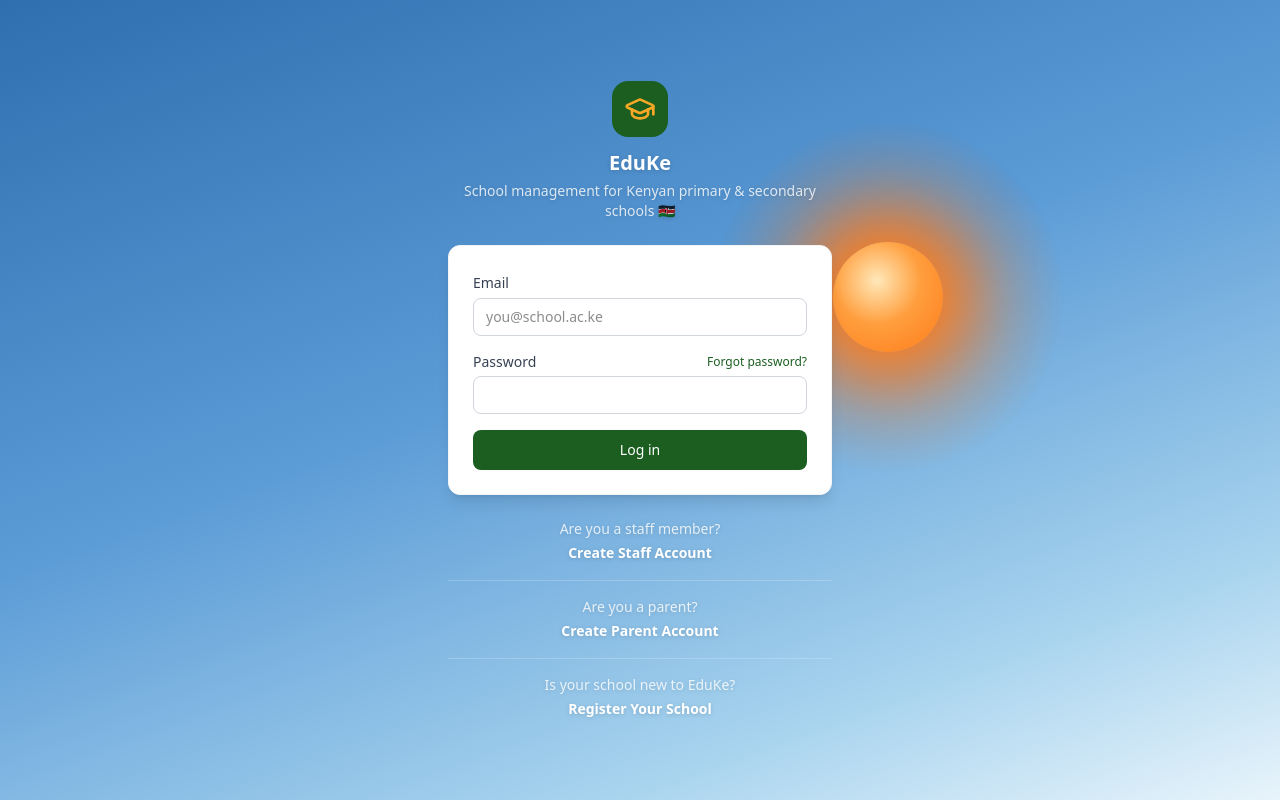
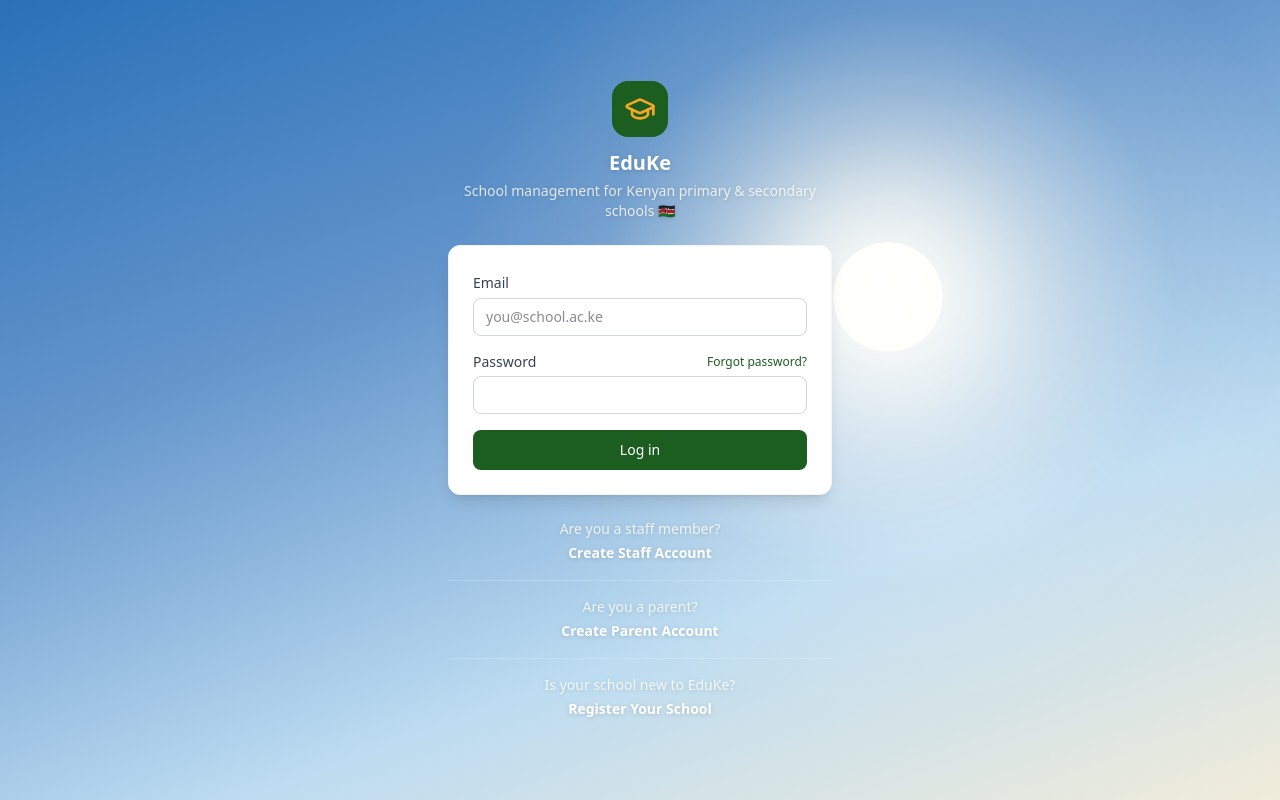
Before and after one commit to Lawrencejohn254/eduke, a Next.js app: page /login in a window 1280 px wide. Built offline with nearby package versions, Linux system fonts and the light colour scheme.

Commit message:
update sun animation

```diff
--- a/src/components/TimeOfDayBackground.jsx
+++ b/src/components/TimeOfDayBackground.jsx
@@ -4,16 +4,16 @@ import { useEffect, useState } from "react";
 
 /**
  * TimeOfDayBackground
- * Full-viewport gradient background with a sun/moon that travels a smooth
- * arc from mid-left to mid-right:
- *   - Sun is up from 06:00 -> 18:00, rising at the left, peaking at the top
- *     center around noon, setting at the right.
- *   - Moon takes over from 18:00 -> 06:00 (next day), tracing the same
- *     left-to-right arc.
- * Background gradient still shifts through 5 named phases (dawn/morning/
- * day/dusk/night) for color, independent of the orb's continuous position.
+ * - Sky gradient interpolates continuously between keyframes across 24h
+ *   (no hard jumps between "phases").
+ * - Sun travels a left-to-right arc (rise -> zenith -> set). Its brightness
+ *   is tied to actual clock time: fully bright/white-hot from 10am-4pm,
+ *   dulling toward a warmer orange as it approaches sunrise/sunset.
+ * - Moon takes over 18:00 -> 06:00 on the same arc shape, rendered as a
+ *   crescent via a CSS mask (so the "bite" always shows the true sky behind
+ *   it, matching at any hour).
  *
- * Usage: render as an absolutely-positioned layer behind your login form.
+ * Usage:
  *   <div className="relative min-h-screen">
  *     <TimeOfDayBackground />
  *     <div className="relative z-10"> ...your login form... </div>
@@ -23,54 +23,77 @@ import { useEffect, useState } from "react";
 const SUNRISE_HOUR = 6;
 const SUNSET_HOUR = 18;
 
-function getPhase(hour) {
-  if (hour >= 5 && hour < 8) return "dawn";
-  if (hour >= 8 && hour < 11) return "morning";
-  if (hour >= 11 && hour < 17) return "day";
-  if (hour >= 17 && hour < 20) return "dusk";
-  return "night";
+// ---------- color interpolation helpers ----------
+
+function hexToRgb(hex) {
+  const h = hex.replace("#", "");
+  const full = h.length === 3 ? h.split("").map((c) => c + c).join("") : h;
+  const num = parseInt(full, 16);
+  return { r: (num >> 16) & 255, g: (num >> 8) & 255, b: num & 255 };
 }
 
-const GRADIENTS = {
-  dawn: "linear-gradient(160deg, #2b2149 0%, #6b3a5e 35%, #d97a5f 70%, #f4b57a 100%)",
-  morning: "linear-gradient(160deg, #3a4a7a 0%, #6d7fb0 40%, #a9c3e0 75%, #f2e6c9 100%)",
-  day: "linear-gradient(160deg, #2f6fb0 0%, #5b9bd6 45%, #a7d3ee 80%, #e8f4fb 100%)",
-  dusk: "linear-gradient(160deg, #1a1533 0%, #4a2f5e 40%, #a85a72 75%, #e8a06a 100%)",
-  night: "linear-gradient(160deg, #0b0e23 0%, #171b3a 45%, #2a2758 80%, #3a2f5c 100%)",
-};
+function rgbToHex({ r, g, b }) {
+  const c = (v) => Math.round(Math.max(0, Math.min(255, v))).toString(16).padStart(2, "0");
+  return `#${c(r)}${c(g)}${c(b)}`;
+}
 
-const SUN_STYLE = {
-  color: "#ff9d3d",
-  glowCore: "#ff7a1a",
-  glowOuter: "rgba(255, 122, 26, 0.65)",
-  size: 110,
-  pulseDuration: "5s",
-  isCrescent: false,
-};
-const MOON_STYLE = {
-  color: "#f4f1e8",
-  glowCore: "#cfd8ff",
-  glowOuter: "rgba(180, 195, 255, 0.4)",
-  size: 78,
-  pulseDuration: "7s",
-  isCrescent: true,
-  // Mask cuts a transparent circular "bite" out of the moon disc, offset
-  // toward the upper-right, revealing the true sky gradient behind it
-  // (rather than painting a fixed color) so it looks correct at any hour.
-  maskImage:
-    "radial-gradient(circle at 68% 32%, transparent 0%, transparent 46%, black 48%)",
-};
+function lerpColor(hexA, hexB, t) {
+  const a = hexToRgb(hexA);
+  const b = hexToRgb(hexB);
+  return rgbToHex({
+    r: a.r + (b.r - a.r) * t,
+    g: a.g + (b.g - a.g) * t,
+    b: a.b + (b.b - a.b) * t,
+  });
+}
+
+function lerp(a, b, t) {
+  return a + (b - a) * t;
+}
+
+// ---------- sky gradient keyframes (hour -> 4 gradient stops) ----------
+// Colors chosen to move: deep night -> pre-dawn blue/violet -> golden sunrise
+// haze -> clear midday blue -> golden sunset haze -> dusk violet -> night.
+
+const SKY_KEYFRAMES = [
+  { hour: 0, stops: ["#0b0e23", "#171b3a", "#2a2758", "#3a2f5c"] },
+  { hour: 4.5, stops: ["#141a3a", "#2c2f5a", "#5a3f5e", "#7a5250"] },
+  { hour: 6, stops: ["#274472", "#7a5a3f", "#e0912f", "#ffce6b"] }, // sunrise burst
+  { hour: 8, stops: ["#2f6fb0", "#6d8fc0", "#bcd9ec", "#f2e6c9"] },
+  { hour: 12, stops: ["#1f75c9", "#4fa3e3", "#bfe3fb", "#eef9ff"] }, // clear midday
+  { hour: 16, stops: ["#2f6fb0", "#6d8fc0", "#bcd9ec", "#f2e6c9"] },
+  { hour: 18, stops: ["#2a2350", "#7a3b4a", "#e2703f", "#ffb15e"] }, // sunset burst
+  { hour: 19.5, stops: ["#1a1533", "#4a2f5e", "#a85a72", "#e8a06a"] },
+  { hour: 21, stops: ["#0f1230", "#232152", "#463456", "#5c4658"] },
+  { hour: 24, stops: ["#0b0e23", "#171b3a", "#2a2758", "#3a2f5c"] },
+];
+
+function getSkyGradient(decimalHours) {
+  let lower = SKY_KEYFRAMES[0];
+  let upper = SKY_KEYFRAMES[SKY_KEYFRAMES.length - 1];
+
+  for (let i = 0; i < SKY_KEYFRAMES.length - 1; i++) {
+    if (decimalHours >= SKY_KEYFRAMES[i].hour && decimalHours <= SKY_KEYFRAMES[i + 1].hour) {
+      lower = SKY_KEYFRAMES[i];
+      upper = SKY_KEYFRAMES[i + 1];
+      break;
+    }
+  }
+
+  const span = upper.hour - lower.hour || 1;
+  const t = (decimalHours - lower.hour) / span;
+
+  const stops = lower.stops.map((c, i) => lerpColor(c, upper.stops[i], t));
+  return `linear-gradient(160deg, ${stops[0]} 0%, ${stops[1]} 35%, ${stops[2]} 70%, ${stops[3]} 100%)`;
+}
+
+// ---------- orb (sun/moon) position along the arc ----------
 
 const LEFT_PCT = 8;
 const RIGHT_PCT = 92;
-const BASELINE_PCT = 88; // vertical position at rise/set (near horizon)
-const APEX_LIFT_PCT = 68; // how high the arc climbs above the baseline at its peak
+const BASELINE_PCT = 88;
+const APEX_LIFT_PCT = 68;
 
-/**
- * Given decimal hours (e.g. 14.5 = 2:30pm), return whether the sun or moon
- * is currently up, plus its position as percentages along a left-to-right
- * arc (0 = just rising on the left, 1 = just setting on the right).
- */
 function getOrbState(decimalHours) {
   let isSun;
   let fraction;
@@ -90,14 +113,56 @@ function getOrbState(decimalHours) {
   fraction = Math.min(1, Math.max(0, fraction));
 
   const xPct = LEFT_PCT + (RIGHT_PCT - LEFT_PCT) * fraction;
-  // sin(0) = 0 at rise/set, peaks at the midpoint -> arc shape
-  const arcHeight = Math.sin(fraction * Math.PI);
+  const arcHeight = Math.sin(fraction * Math.PI); // 0 at horizon, 1 at zenith
   const yPct = BASELINE_PCT - APEX_LIFT_PCT * arcHeight;
-  // fade in/out near the horizon edges so it doesn't look like it pops in
   const opacity = Math.min(1, 0.25 + arcHeight * 1.1);
 
-  return { isSun, xPct, yPct, opacity };
+  return { isSun, xPct, yPct, opacity, arcHeight };
 }
+
+// ---------- sun appearance: bright/white-hot 10am-4pm, dulling toward sunrise/sunset ----------
+
+const BRIGHT_START = 10; // fully bright from here...
+const BRIGHT_END = 16; // ...through here
+
+function getSunBrightness(decimalHours) {
+  if (decimalHours <= SUNRISE_HOUR || decimalHours >= SUNSET_HOUR) return 0;
+  if (decimalHours >= BRIGHT_START && decimalHours <= BRIGHT_END) return 1;
+  if (decimalHours < BRIGHT_START) {
+    return (decimalHours - SUNRISE_HOUR) / (BRIGHT_START - SUNRISE_HOUR);
+  }
+  return 1 - (decimalHours - BRIGHT_END) / (SUNSET_HOUR - BRIGHT_END);
+}
+
+function getSunAppearance(brightT) {
+  return {
+    highlight: lerpColor("#fff2c2", "#ffffff", brightT),
+    mid: lerpColor("#ffb347", "#fff9c4", brightT),
+    haloColor: lerpColor("#ff9d3d", "#fff6b0", brightT),
+    haloAlpha: lerp(0.45, 0.7, brightT),
+    haloSizeMult: lerp(3.2, 5.2, brightT),
+    // A second, much larger and softer bloom layer that only really shows
+    // up near peak brightness, giving the smooth wide falloff into the sky
+    // seen in bright midday photos rather than a hard-edged halo.
+    outerBloomSizeMult: lerp(4.0, 8.5, brightT),
+    outerBloomAlpha: lerp(0.05, 0.32, brightT),
+    glowBlur: lerp(0.5, 1.1, brightT),
+    glowSpread: lerp(0.15, 0.4, brightT),
+  };
+}
+
+const MOON_STYLE = {
+  color: "#f4f1e8",
+  glowCore: "#cfd8ff",
+  glowOuter: "rgba(180, 195, 255, 0.4)",
+  size: 78,
+  pulseDuration: "7s",
+  // Mask cuts a transparent circular "bite" out of the moon disc, offset
+  // toward the upper-right, revealing the true sky gradient behind it.
+  maskImage: "radial-gradient(circle at 68% 32%, transparent 0%, transparent 46%, black 48%)",
+};
+
+const SUN_SIZE = 110;
 
 const STAR_POSITIONS = [
   { top: "10%", left: "18%", size: 2, delay: "0s" },
@@ -115,26 +180,26 @@ function getDecimalHours(date) {
 }
 
 export default function TimeOfDayBackground() {
-  // Defaults chosen to match on server and client (avoids hydration mismatch);
-  // the real, browser-local values are computed client-side in the effect below.
-  const [phase, setPhase] = useState("day");
-  const [orb, setOrb] = useState({ isSun: true, xPct: 50, yPct: 20, opacity: 1 });
+  // Defaults match on server and client (avoids hydration mismatch); real,
+  // browser-local values are computed client-side in the effect below.
+  const [decimalHours, setDecimalHours] = useState(12);
   const [mounted, setMounted] = useState(false);
 
   useEffect(() => {
-    const tick = () => {
-      const now = new Date();
-      setPhase(getPhase(now.getHours()));
-      setOrb(getOrbState(getDecimalHours(now)));
-    };
+    const tick = () => setDecimalHours(getDecimalHours(new Date()));
     tick();
     setMounted(true);
-    // Updating every 30s keeps the arc creeping smoothly without excessive re-renders.
     const id = setInterval(tick, 30 * 1000);
     return () => clearInterval(id);
   }, []);
 
-  const orbStyle = orb.isSun ? SUN_STYLE : MOON_STYLE;
+  const orb = getOrbState(decimalHours);
+  const skyGradient = getSkyGradient(decimalHours);
+  const sun = orb.isSun ? getSunAppearance(getSunBrightness(decimalHours)) : null;
+
+  const orbTransition = mounted
+    ? "left 30s linear, top 30s linear, opacity 3s ease-in-out"
+    : "none";
 
   return (
     <div
@@ -143,7 +208,7 @@ export default function TimeOfDayBackground() {
         position: "absolute",
         inset: 0,
         overflow: "hidden",
-        background: GRADIENTS[phase],
+        background: skyGradient,
         transition: "background 3s ease-in-out",
         zIndex: 0,
       }}
@@ -166,54 +231,69 @@ export default function TimeOfDayBackground() {
           />
         ))}
 
-      {/* Outer halo: a soft, larger radial glow that pulses gently */}
+      {/* Outer bloom: very large, very soft — only prominent near peak brightness */}
+      {orb.isSun && (
+        <div
+          style={{
+            position: "absolute",
+            top: `${orb.yPct}%`,
+            left: `${orb.xPct}%`,
+            transform: "translate(-50%, -50%)",
+            width: SUN_SIZE * sun.outerBloomSizeMult,
+            height: SUN_SIZE * sun.outerBloomSizeMult,
+            borderRadius: "50%",
+            background: `radial-gradient(circle, ${sun.haloColor}${Math.round(sun.outerBloomAlpha * 255).toString(16).padStart(2, "0")} 0%, transparent 65%)`,
+            opacity: orb.opacity,
+            mixBlendMode: "screen",
+            transition: `${orbTransition}, background 3s ease-in-out, opacity 3s ease-in-out`,
+            pointerEvents: "none",
+          }}
+        />
+      )}
+
+      {/* Outer halo */}
       <div
         style={{
           position: "absolute",
           top: `${orb.yPct}%`,
           left: `${orb.xPct}%`,
           transform: "translate(-50%, -50%)",
-          width: orbStyle.size * 3.2,
-          height: orbStyle.size * 3.2,
+          width: orb.isSun ? SUN_SIZE * sun.haloSizeMult : MOON_STYLE.size * 3.2,
+          height: orb.isSun ? SUN_SIZE * sun.haloSizeMult : MOON_STYLE.size * 3.2,
           borderRadius: "50%",
-          background: `radial-gradient(circle, ${orbStyle.glowOuter} 0%, transparent 70%)`,
+          background: orb.isSun
+            ? `radial-gradient(circle, ${sun.haloColor}${Math.round(sun.haloAlpha * 255).toString(16).padStart(2, "0")} 0%, transparent 70%)`
+            : `radial-gradient(circle, ${MOON_STYLE.glowOuter} 0%, transparent 70%)`,
           opacity: orb.opacity,
-          animation: `pulse-glow ${orbStyle.pulseDuration} ease-in-out infinite`,
-          transition: mounted
-            ? "left 30s linear, top 30s linear, opacity 3s ease-in-out"
-            : "none",
+          mixBlendMode: orb.isSun ? "screen" : "normal",
+          animation: `pulse-glow ${orb.isSun ? "5s" : MOON_STYLE.pulseDuration} ease-in-out infinite`,
+          transition: orbTransition,
           pointerEvents: "none",
         }}
       />
 
-      {/* Orb body with a tight bright core glow (sun: full circle, moon: crescent via mask) */}
+      {/* Orb body: sun = full circle, warm-to-white-hot; moon = crescent via mask */}
       <div
         style={{
           position: "absolute",
           top: `${orb.yPct}%`,
           left: `${orb.xPct}%`,
           transform: "translate(-50%, -50%)",
-          width: orbStyle.size,
-          height: orbStyle.size,
+          width: orb.isSun ? SUN_SIZE : MOON_STYLE.size,
+          height: orb.isSun ? SUN_SIZE : MOON_STYLE.size,
           borderRadius: "50%",
-          background: orbStyle.isCrescent
-            ? `radial-gradient(circle at 35% 35%, #ffffff 0%, ${orbStyle.color} 55%, ${orbStyle.glowCore} 100%)`
-            : `radial-gradient(circle at 40% 35%, #ffe6b8 0%, ${orbStyle.color} 45%, ${orbStyle.glowCore} 100%)`,
+          background: orb.isSun
+            ? `radial-gradient(circle at 40% 35%, ${sun.highlight} 0%, ${sun.mid} 60%, ${sun.haloColor} 100%)`
+            : `radial-gradient(circle at 35% 35%, #ffffff 0%, ${MOON_STYLE.color} 55%, ${MOON_STYLE.glowCore} 100%)`,
           opacity: orb.opacity,
-          // Full box-shadow glow only for the sun; a crescent moon uses a
-          // softer, contained shadow so light doesn't leak in a full circle
-          // behind the masked-away part of the disc.
-          boxShadow: orbStyle.isCrescent
-            ? `0 0 ${orbStyle.size * 0.25}px ${orbStyle.size * 0.05}px ${orbStyle.glowCore}`
-            : `0 0 ${orbStyle.size * 0.6}px ${orbStyle.size * 0.2}px ${orbStyle.glowCore}`,
-          WebkitMaskImage: orbStyle.isCrescent ? orbStyle.maskImage : "none",
-          maskImage: orbStyle.isCrescent ? orbStyle.maskImage : "none",
-          animation: `pulse-core ${orbStyle.pulseDuration} ease-in-out infinite`,
-          // Linear + duration matched to the tick interval so motion reads as
-          // one continuous creep across the sky rather than periodic jumps.
-          transition: mounted
-            ? "left 30s linear, top 30s linear, opacity 3s ease-in-out, background 3s ease-in-out"
-            : "none",
+          boxShadow: orb.isSun
+            ? `0 0 ${SUN_SIZE * sun.glowBlur}px ${SUN_SIZE * sun.glowSpread}px ${sun.haloColor}`
+            : `0 0 ${MOON_STYLE.size * 0.25}px ${MOON_STYLE.size * 0.05}px ${MOON_STYLE.glowCore}`,
+          WebkitMaskImage: orb.isSun ? "none" : MOON_STYLE.maskImage,
+          maskImage: orb.isSun ? "none" : MOON_STYLE.maskImage,
+          mixBlendMode: orb.isSun ? "screen" : "normal",
+          animation: `pulse-core ${orb.isSun ? "5s" : MOON_STYLE.pulseDuration} ease-in-out infinite`,
+          transition: `${orbTransition}, background 3s ease-in-out, box-shadow 3s ease-in-out`,
         }}
       />
 
```
